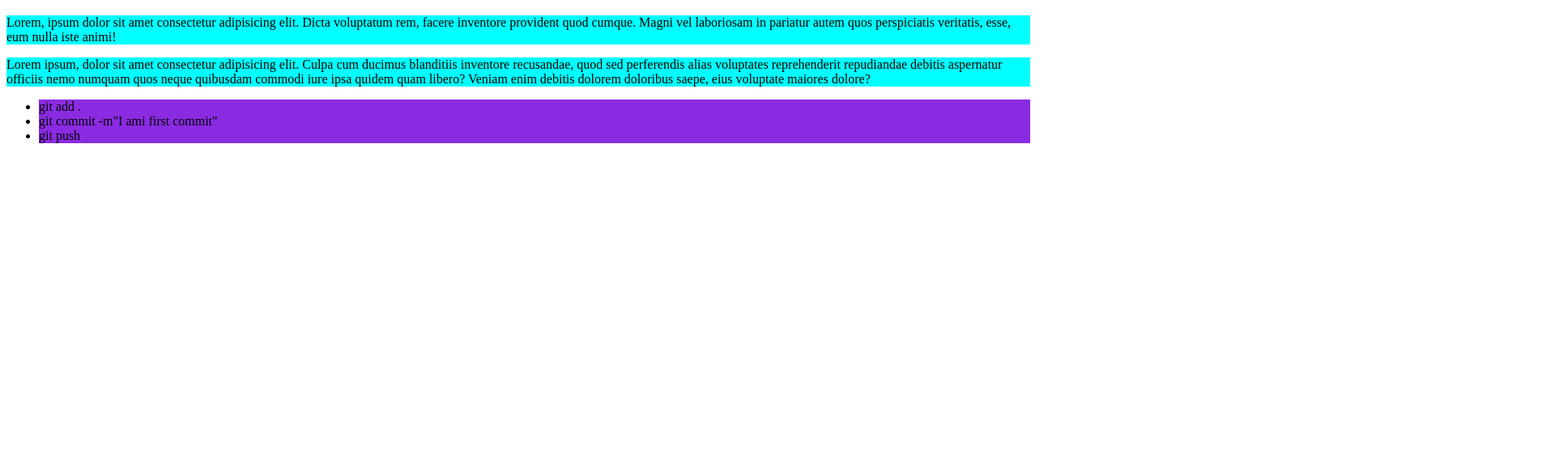
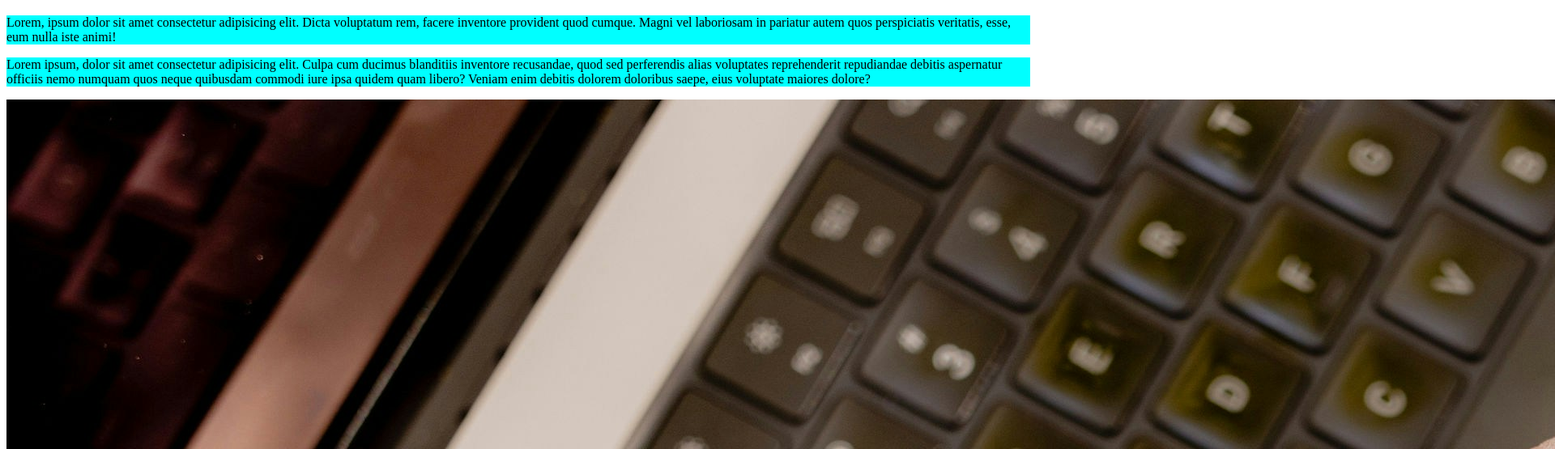
Before and after one commit to mdrobel02006949/My_First_Repo, a plain HTML site: page index.html in a window 1280 px wide. Shown: the part 61-616 px from the top of the page at 81% size, 1920 px wide, since content can reach past the window. Drawn offline with Linux system fonts and the light colour scheme.

Commit message:
added an image

```diff
--- a/index.html
+++ b/index.html
@@ -10,6 +10,7 @@
     <h1>This is my first repo</h1>
     <p>Lorem, ipsum dolor sit amet consectetur adipisicing elit. Dicta voluptatum rem, facere inventore provident quod cumque. Magni vel laboriosam in pariatur autem quos perspiciatis veritatis, esse, eum nulla iste animi!</p>
     <p>Lorem ipsum, dolor sit amet consectetur adipisicing elit. Culpa cum ducimus blanditiis inventore recusandae, quod sed perferendis alias voluptates reprehenderit repudiandae debitis aspernatur officiis nemo numquam quos neque quibusdam commodi iure ipsa quidem quam libero? Veniam enim debitis dolorem doloribus saepe, eius voluptate maiores dolore?</p>
+    <img src="images/pic2.jpg" alt="">
     <ul>
         <li>git add .</li>
         <li>git commit -m"I ami first commit"</li>
```
Also changed, not shown: styles/style.css (line endings or trailing spaces).
